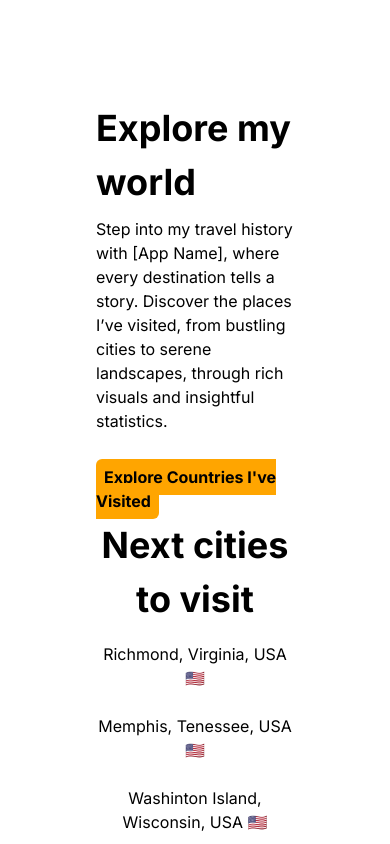
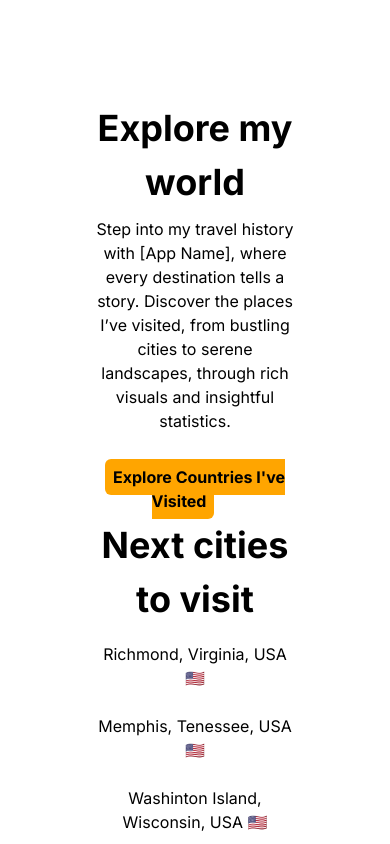
Before and after one commit to Carlosqu24/unforgettablejourneys, a Next.js app: page / in a window 390 px wide. Shown: the top 844 px of the page. Built offline with nearby package versions, Linux system fonts and the light colour scheme.

Commit message:
Banner text fixed on mobile

```diff
--- a/app/components/LandingSections/Banner/Banner.tsx
+++ b/app/components/LandingSections/Banner/Banner.tsx
@@ -4,7 +4,7 @@
 
 const Banner = () => {
   return (
-    <section className="h-[50vh] flex flex-col items-center justify-center">
+    <section className="h-[50vh] flex flex-col items-center justify-center text-center">
         <h1 className={`font-bold text-[36px]`}>Explore my world</h1>
         <p className="mt-2">Step into my travel history with [App Name], where every destination tells a story. Discover the places I’ve visited, from bustling cities to serene landscapes, through rich visuals and insightful statistics.</p>
 
```
